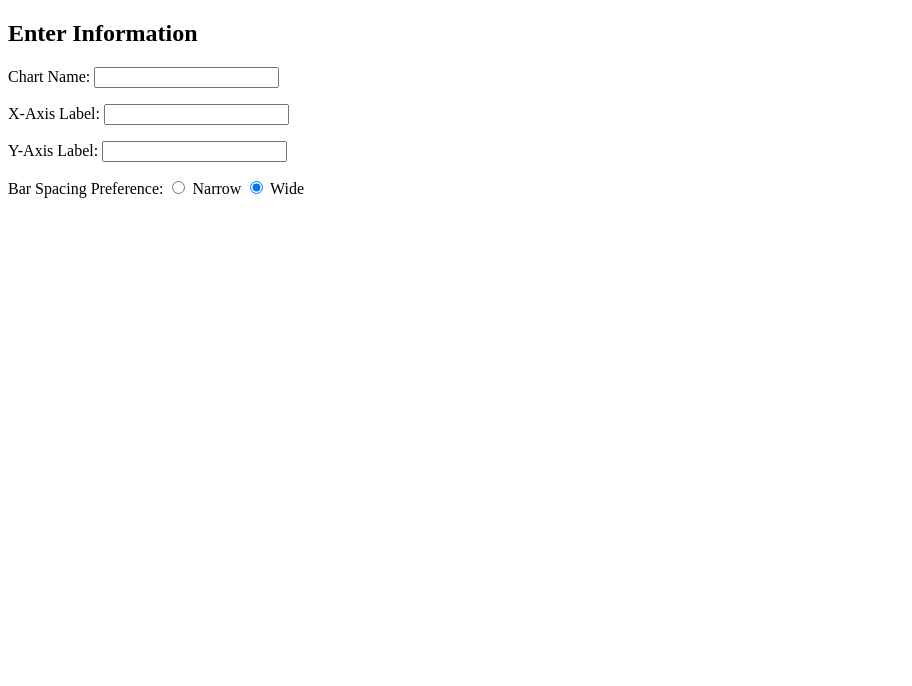
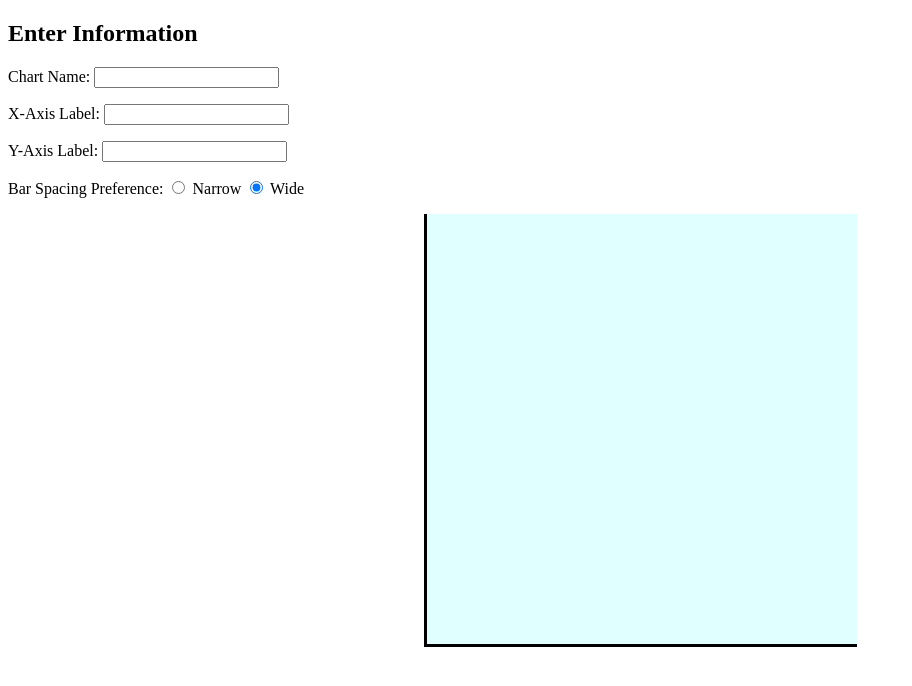
Before and after one commit to l-m-meyer/bar-chart, a website: page index.html in a window 1280 px wide. Shown: the whole page, without its empty margins (0-912 px from the left). Drawn offline with Linux system fonts and the light colour scheme.

Commit message:
added stylistic elements to element id

```diff
--- a/_element.scss
+++ b/_element.scss
@@ -1,6 +1,16 @@
-#element {
-  max-width: 400px;
-  max-height: 400px;
-  border-bottom: 1px solid black;
-  border-left: 1px solid black;
+// #element {
+//   max-width: 400px;
+//   max-height: 400px;
+//   border-bottom: 1px solid black;
+//   border-left: 1px solid black;
+// }
+
+div#element {
+  width: 400px;
+  height: 400px;
+  padding: 15px;
+  margin: 0 auto;
+  background-color: lightcyan;
+  border-bottom: 3px solid black;
+  border-left: 3px solid black;
 }
--- a/style.css
+++ b/style.css
@@ -1,9 +1,11 @@
-/* @import "element"; */
+/* @import "_element.scss"; */
 
-div Element {
-  max-width: 400px;
-  max-height: 400px;
-  background-color: aquamarine;
-  border-bottom: 1px solid black;
-  border-left: 1px solid black;
+div#element {
+  width: 400px;
+  height: 400px;
+  padding: 15px;
+  margin: 0 auto;
+  background-color: lightcyan;
+  border-bottom: 3px solid black;
+  border-left: 3px solid black;
 }
```
